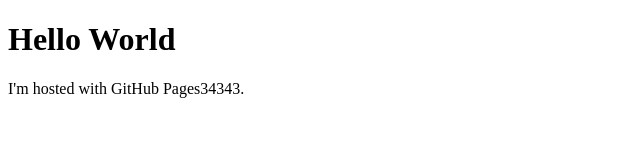
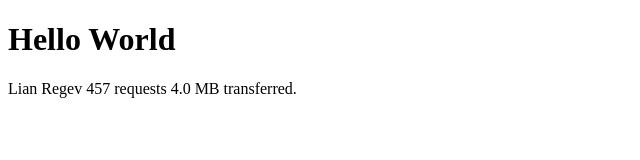
Before and after one commit to lianregev1/lianregev1.github.io, a plain HTML site: page Index.html in a window 1280 px wide. Shown: the whole page, without its empty margins (0-640 px from the left). Drawn offline with Linux system fonts and the light colour scheme.

Commit message:
Update Index.html

```diff
--- a/Index.html
+++ b/Index.html
@@ -2,6 +2,8 @@
 <html>
 <body>
 <h1>Hello World</h1>
-<p>I'm hosted with GitHub Pages34343.</p>
+<p>Lian Regev
+    457 requests
+    4.0 MB transferred.</p>
 </body>
 </html>
```
